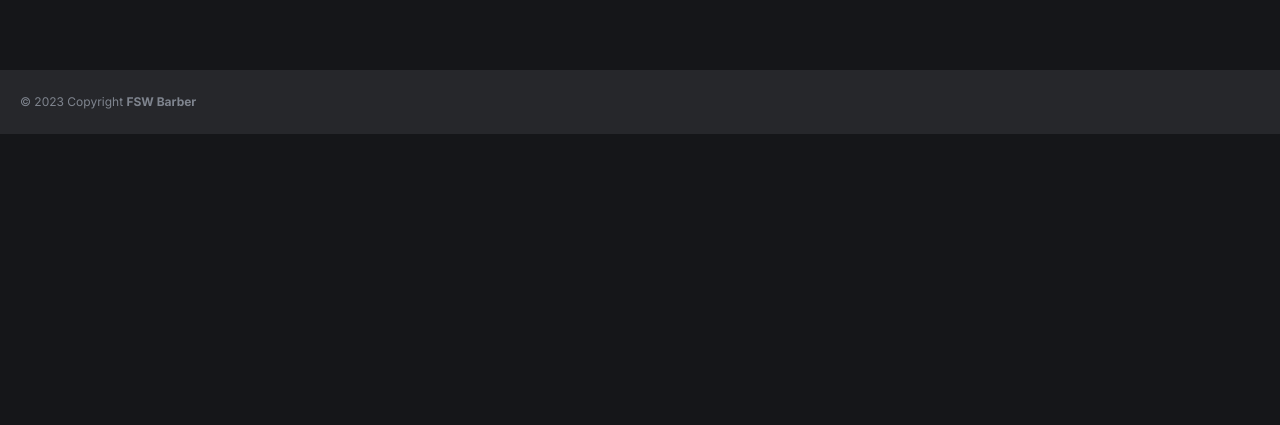
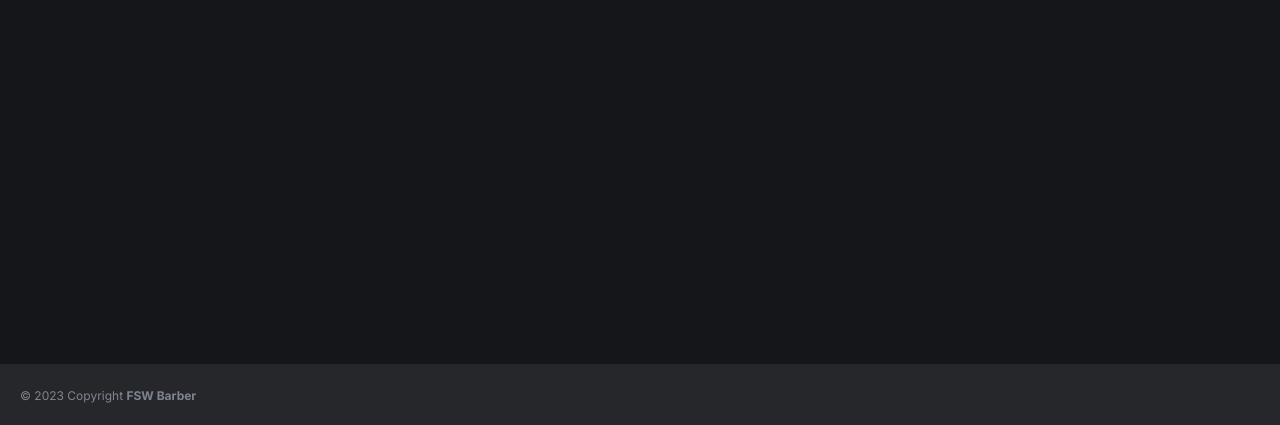
Before and after one commit to Lzdavi13/Barbershop, a Next.js app: page / in a window 1280 px wide. Shown: the part 372-797 px from the top of the page. Built offline with nearby package versions, Linux system fonts and the light colour scheme; no server answers; the database is empty.

Commit message:
style: ensure footer is always on the bottom

```diff
--- a/app/globals.css
+++ b/app/globals.css
@@ -41,6 +41,6 @@
     @apply border-border;
   }
   body {
-    @apply bg-background text-foreground antialiased;
+    @apply bg-background text-foreground antialiased h-screen flex flex-col;
   }
 }
--- a/app/layout.tsx
+++ b/app/layout.tsx
@@ -21,7 +21,7 @@
     <html lang="en">
       <body className={`${inter.className} dark`}>
         <AuthProvider>
-          {children}
+          <div className="flex-1">{children}</div>
           <Toaster />
           <Footer />
         </AuthProvider>
```
